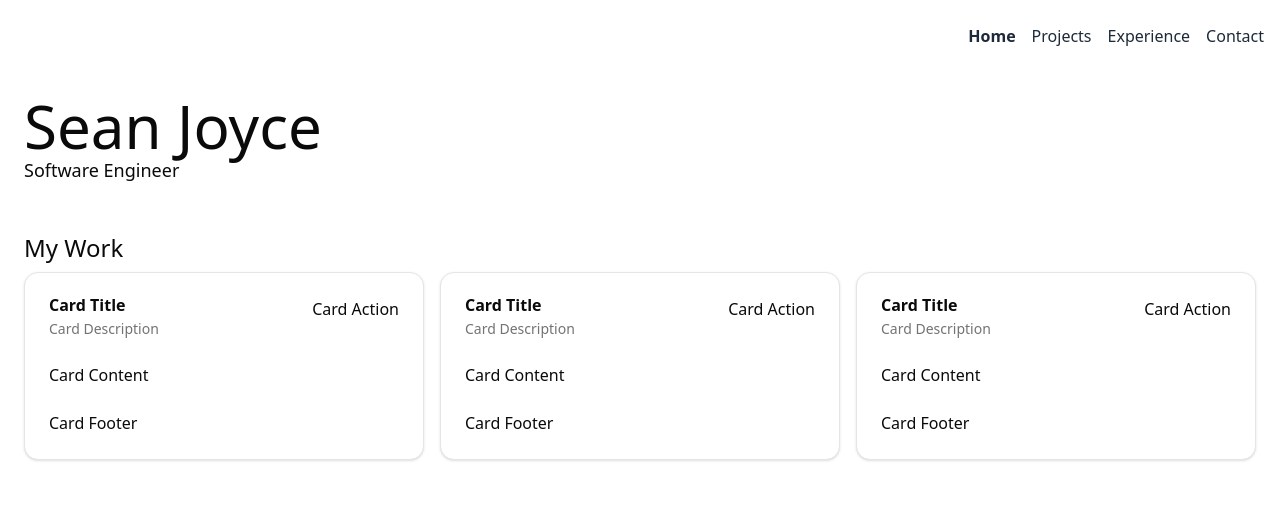
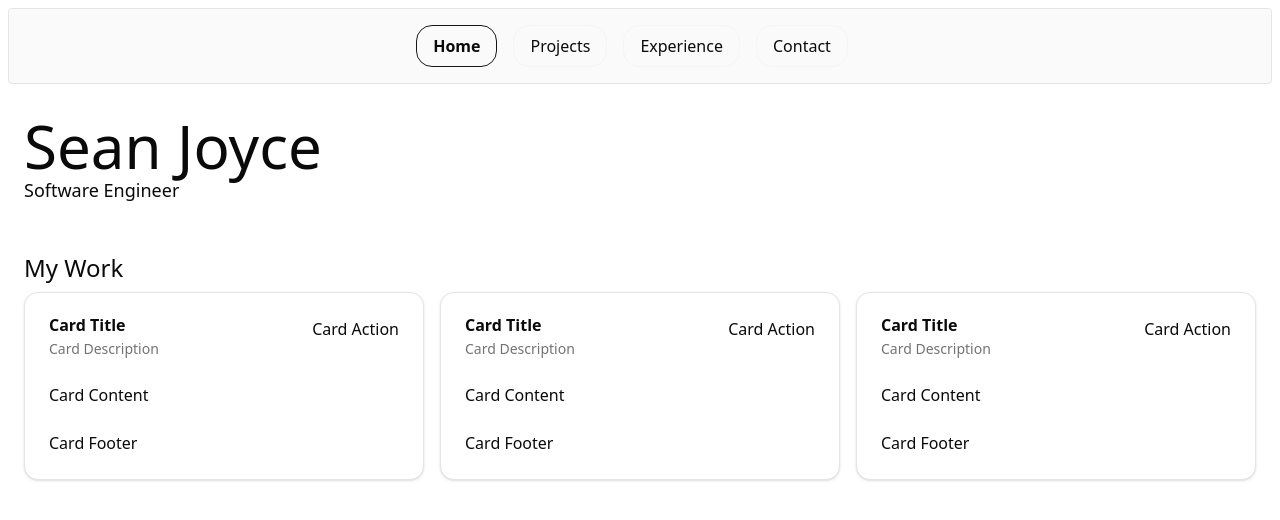
Before and after one commit to SeanJoyce2/portfolio, a Next.js app: page / in a window 1280 px wide. Shown: the top 520 px of the page. Built offline with nearby package versions, Linux system fonts and the light colour scheme.

Commit message:
feat: add ExperienceCard component and update Navbar styling for active links

```diff
--- /dev/null
+++ b/app/features/experience/experienceCard.tsx
@@ -0,0 +1,5 @@
+const ExperienceCard = () => {
+  return <section></section>;
+};
+
+export default ExperienceCard;
--- a/app/features/navigation/navbar.tsx
+++ b/app/features/navigation/navbar.tsx
@@ -19,21 +19,19 @@ const navItems: NavItem[] = [
 const Navbar = () => {
   const pathname = usePathname();
 
-  console.log(pathname);
-
   return (
-    <nav className="flex gap-4 p-6 justify-end pr-4">
+    <nav className="flex gap-4 py-4 rounded justify-center pr-4 border m-2 bg-primary-foreground">
       {navItems.map((item) => {
         const isActive = pathname === item.href;
-
-        console.log(isActive, pathname, item.href);
 
         return (
           <Link
             key={item.href}
             href={item.href}
-            className={`no-underline text-gray-800  transition hover:font-bold ${
-              isActive ? "font-bold" : "font-medium"
+            className={` border py-2 px-4 rounded-2xl  ${
+              isActive
+                ? "font-bold border-primary"
+                : "font-medium border-secondary"
             }`}
           >
             {item.label}
--- a/app/page.tsx
+++ b/app/page.tsx
@@ -18,7 +18,7 @@ export default function Home() {
 
       <section className="max-w-full p-4">
         <div className="mb-2 text-2xl">My Work</div>
-        <div className="grid grid-cols-3 gap-4">
+        <div className="grid xl:grid-cols-3 grid-cols-1  gap-4">
           <Card>
             <CardHeader>
               <CardTitle>Card Title</CardTitle>
```
